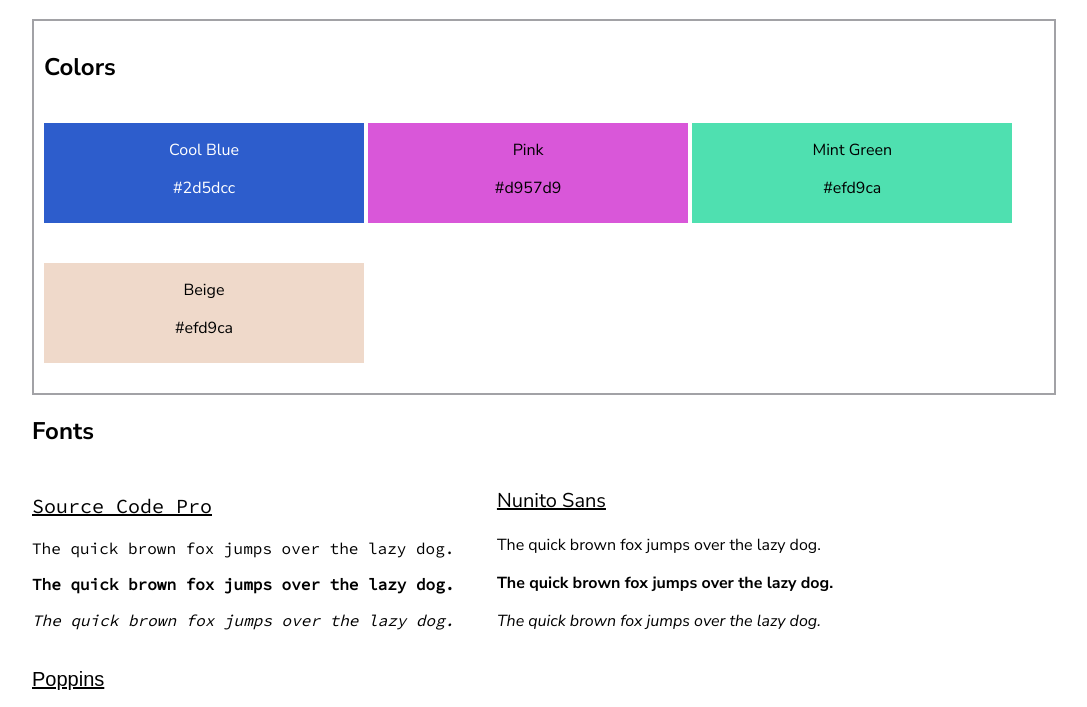
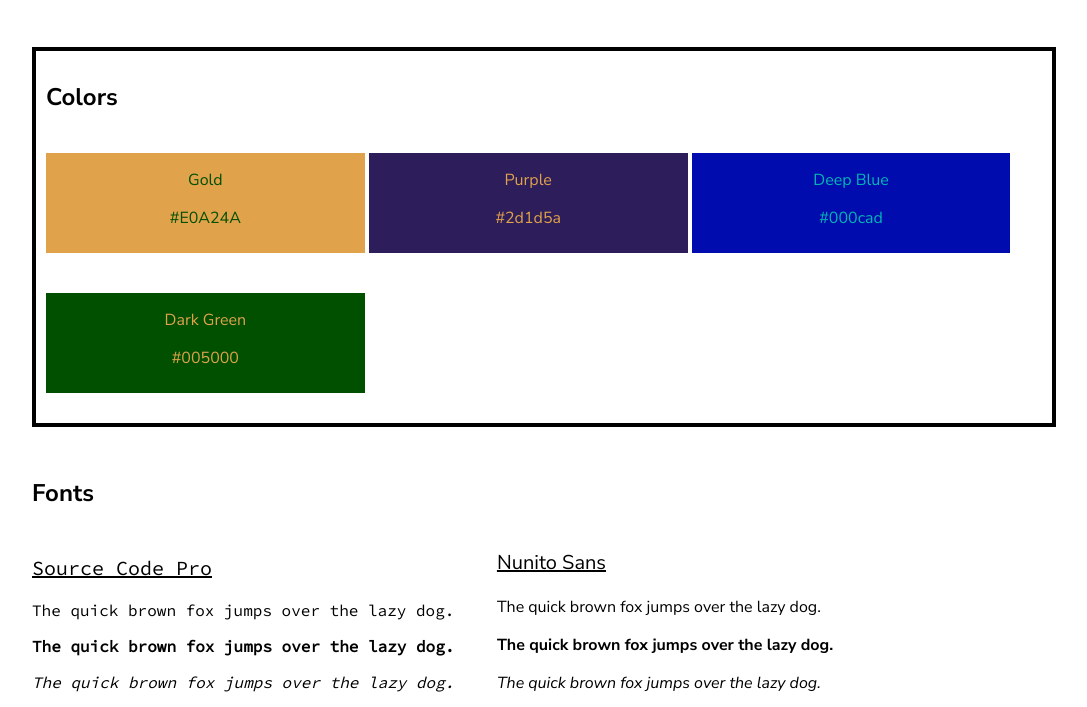
Before and after one commit to TradesmanBOB/WebsiteDesignerPreset, a plain HTML site: page index.html in a window 1280 px wide. Shown: the part 67-774 px from the top of the page, without its empty margins (96-1183 px from the left). Drawn offline with Linux system fonts and the light colour scheme; a web font is replaced by a local one.

Commit message:
Commit 5

```diff
--- a/CSS/main.css
+++ b/CSS/main.css
@@ -3,10 +3,12 @@ body {
     margin: 0 10%;
   }
 
-  .container {
-    border: 2px solid #a2a2a6;
+/* Color Section */
+
+  .bigcontainer-color {
+    border: 4px solid #000000;
     padding: 10px;
-    margin: 10px auto;
+    margin: 50px auto;
   }
 
   .color-container {
@@ -21,23 +23,27 @@ body {
     min-height: 100px;
   }
 
-  .cool-blue {
-    background-color: #2d5dcc;
-    color: #fff;
+  .gold {
+    background-color: #E0A24A;
+    color: #005000;
   }
 
-  .pink {
-    background-color: #d957d9;
-    color: #000;
+  .purple {
+    background-color: #2d1d5a;
+    color: #E0A24A;
   }
 
-  .mint-green {
-    background-color: #4fe0b0;
+  .deep-blue {
+    background-color: #000cad;
+    color: #00B6B5;
   }
 
-  .beige {
-    background-color: #efd9ca;
+  .darkgreen {
+    background-color: #005000;
+    color: #E0A24A;
   }
+
+  /*Font Section*/
 
   .font-panel {
     width: 45%;
--- a/index.html
+++ b/index.html
@@ -12,24 +12,24 @@
   <body>
     <!--test-->
     <h1>My Website Style Guide</h1>
-    <div class="container">
+    <div class="bigcontainer-color">
       <h2>Colors</h2>
       <div class="color-container">
-        <div class="color-panel cool-blue">
-          <p class="color-label">Cool Blue</p>
-          <p class="color-hex">#2d5dcc</p>
+        <div class="color-panel gold">
+          <p class="color-label">Gold</p>
+          <p class="color-hex">#E0A24A</p>
         </div>
-        <div class="color-panel pink">
-          <p class="color-label">Pink</p>
-          <p class="color-hex">#d957d9</p>
+        <div class="color-panel purple">
+          <p class="color-label">Purple</p>
+          <p class="color-hex">#2d1d5a</p>
         </div>
-        <div class="color-panel mint-green">
-          <p class="color-label">Mint Green</p>
-          <p class="color-hex">#efd9ca</p>
+        <div class="color-panel deep-blue">
+          <p class="color-label">Deep Blue</p>
+          <p class="color-hex">#000cad</p>
         </div>
-        <div class="color-panel beige">
-          <p class="color-label">Beige</p>
-          <p class="color-hex">#efd9ca</p>
+        <div class="color-panel darkgreen">
+          <p class="color-label">Dark Green</p>
+          <p class="color-hex">#005000</p>
         </div>
       </div>
     </div>
```
